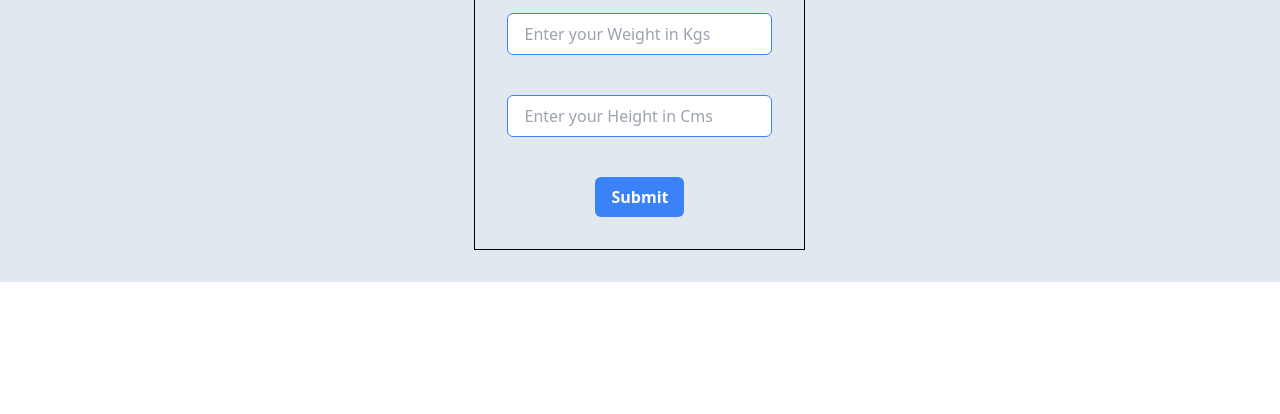
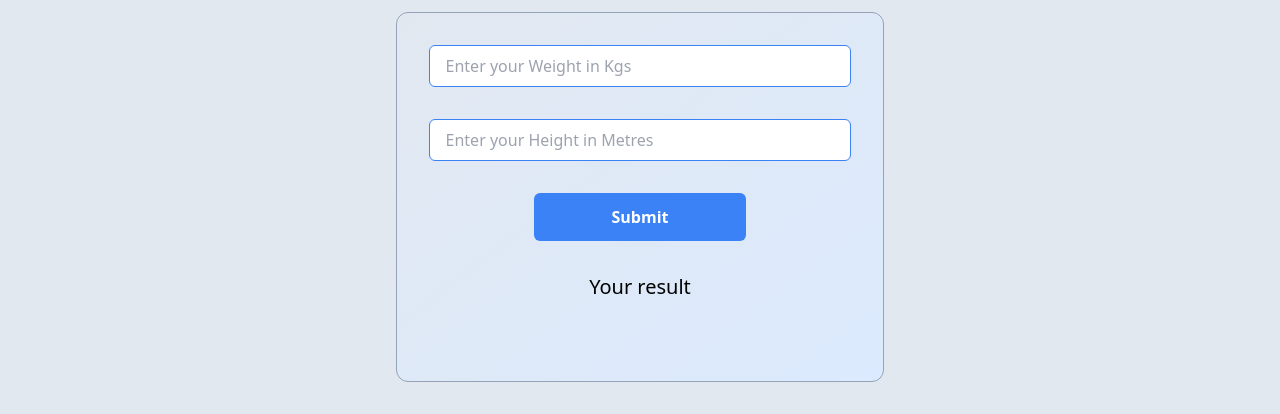
Before and after one commit to parmod15/gym-guider, a React app: page / in a window 1280 px wide. Shown: the part 476-890 px from the top of the page. Before the commit the page ends 800 px from the top, so only its background shows below. Built offline with nearby package versions, Linux system fonts and the light colour scheme.

Commit message:
implemented working of bmi calculator

```diff
--- a/index.html
+++ b/index.html
@@ -5,6 +5,14 @@
     <meta name="viewport" content="width=device-width, initial-scale=1.0">
     <link rel="stylesheet" href="style.css">
     <title>Document</title>
+    <style>
+        .red {
+            background-color: rgb(252,165,165);
+        }
+        .green{
+            background-color: rgb(134,239,172);
+        }
+    </style>
 </head>
 <body>
     <div id="root">
--- a/src/components/BmiCalculator.js
+++ b/src/components/BmiCalculator.js
@@ -1,4 +1,26 @@
 import { useState } from "react";
+
+
+//  FUNCTION FOR BMI CALCULATING
+const BmiCalc = (height , weight) =>{
+    let result = Math.trunc(weight / (height*height));
+    // console.log(result);
+     document.querySelector(".result-bmi").textContent = `Your Bmi is ${result}`;
+     if(result<18.5){
+            document.querySelector(".range-bmi").textContent = `You Are in UnderWeight Range`;
+            document.querySelector(".range-bmi").classList.add("red");
+
+     }
+     else if (result>18.5 && result<24.9){
+            document.querySelector(".range-bmi").textContent = `You Fall in Healthy Weight Range`;
+            document.querySelector(".range-bmi").classList.add("green");
+     }
+     else  {
+             document.querySelector(".range-bmi").textContent = `You Fall in Obese Range`;
+             document.querySelector(".range-bmi").classList.add("red");
+     }
+
+}
 
 
 
@@ -6,23 +28,33 @@ const BmiCalculator = () => {
 
     const [weight , setWeight] = useState([]);
     const [height , setHeight] = useState([]);
+    // const [result , setResult] = useState("Your Result");
 
   return (
     <div className="py-8 w-full bg-slate-200">
       <div className="w-11/12 mx-auto flex flex-col items-center">
         <h1 className="text-4xl">Get Started with our BMI Calculator.</h1>
-        <div className="flex flex-col gap-5 border border-black p-8">
+        <div className="flex flex-col gap-8 border border-slate-400
+                        rounded-xl mt-8 w-5/12 p-8 bg-gradient-to-br from-slate-200 to-blue-100">
+
+            {/*  INPUT FOR USERS WEIGHT */}
           <input onChange={(e)=>setWeight(e.target.value)} type="text"
            placeholder="Enter your Weight in Kgs"
            className="border border-blue-500 px-4 py-2 rounded-md active:border-blue-400"></input>
-          <h1>{weight}</h1>
 
+          {/*  INPUT FOR USERSS HEIGHT */}
           <input onChange={(e)=>setHeight(e.target.value)} type="text"
-           placeholder="Enter your Height in Cms"
+           placeholder="Enter your Height in Metres"
            className="border border-blue-500 px-4 py-2 rounded-md active:border-blue-400"></input>
-          <h1>{height}</h1>
 
-          <button className="bg-blue-500 py-2 px-4 mx-auto text-white font-bold rounded-md">Submit</button>
+           {/*  SUBMIT BUTTON */}
+          <button onClick={()=>BmiCalc(height , weight)}
+           className="bg-blue-500 py-3 px-4 w-6/12 mx-auto text-white font-bold rounded-md">Submit</button>
+
+          {/*  BMI IS DISPLAYED HERE */}
+          <h1 className="result-bmi text-xl text-center">Your result</h1>
+          <h1 className="range-bmi text-xl text-center py-2"></h1>
+
         </div>
       </div>
     </div>
--- /dev/null
+++ b/src/components/DietChart.js
@@ -0,0 +1,14 @@
+const DietChart = () =>{
+    return (
+        <div>
+            <div>
+                {/*  FIRST CHART FROM BMI LESSER THAN 18.5 */}
+                <div></div>
+                 {/*  SECOND CHART FROM BMI LESSER THAN 18.5 */}
+                <div></div>
+                 {/*  THIRD CHART FROM BMI LESSER THAN 18.5 */}
+                <div></div>
+            </div>
+        </div>
+    )
+}
```
